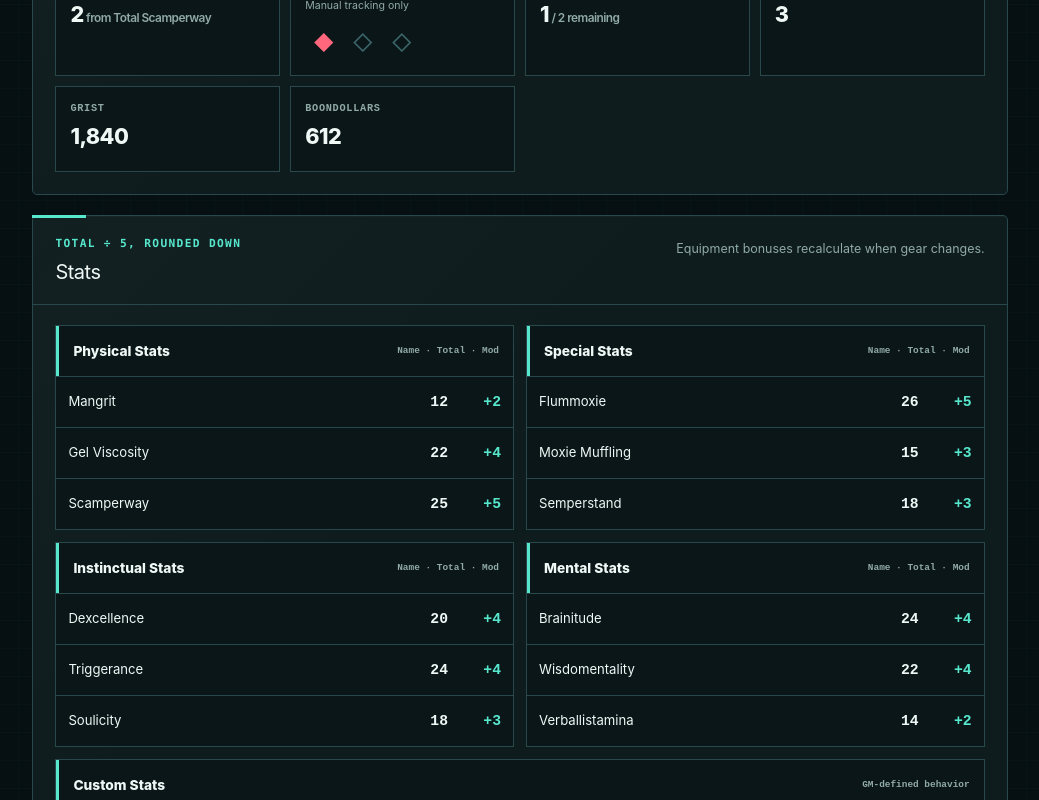
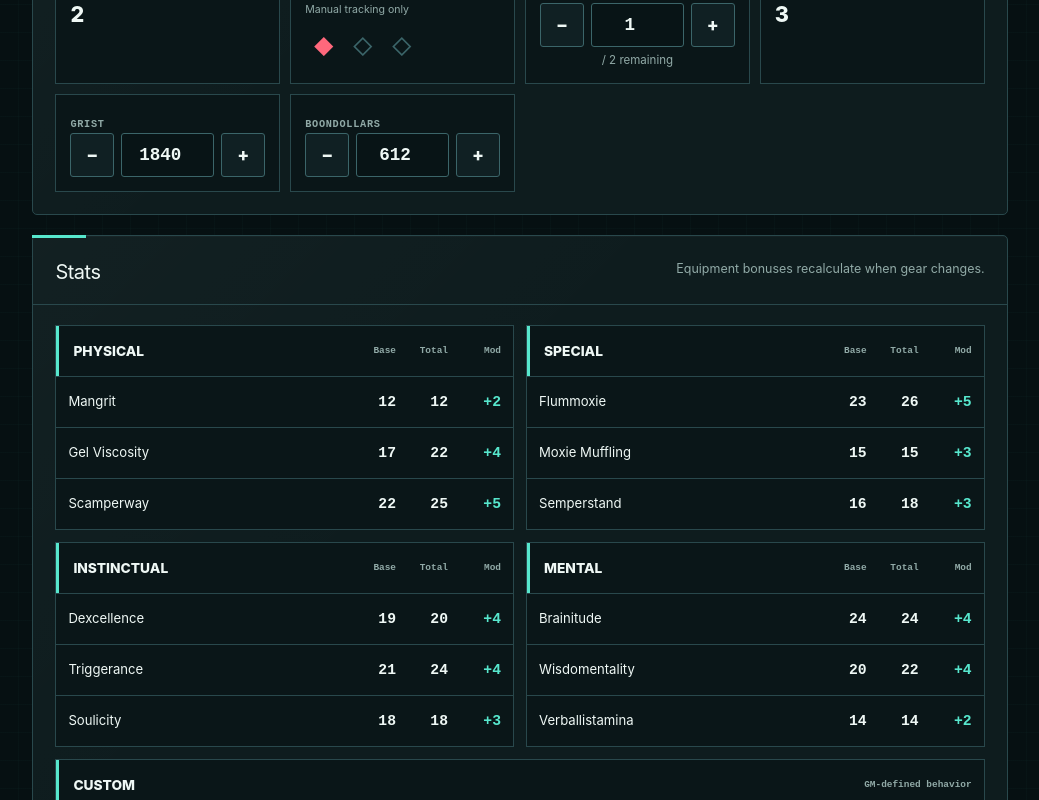
Before and after one commit to ncsexton/SburbCharacterDeck, a Next.js app: page / in a window 1280 px wide. Shown: the part 1060-1860 px from the top of the page, without its empty margins (234-1273 px from the left). Built offline with nearby package versions, Linux system fonts and the light colour scheme.

Commit message:
Refine character resources and stat display

```diff
--- a/app/SburbApp.tsx
+++ b/app/SburbApp.tsx
@@ -450,6 +450,92 @@ function ResourceReadout({
   );
 }
 
+function EditableResourceCard({
+  label,
+  value,
+  detail,
+  minimum = 0,
+  maximum = Number.POSITIVE_INFINITY,
+  onCommit,
+}: {
+  label: string;
+  value: number;
+  detail?: string;
+  minimum?: number;
+  maximum?: number;
+  onCommit: (value: number) => void;
+}) {
+  const [draft, setDraft] = useState(String(value));
+
+  useEffect(() => {
+    setDraft(String(value));
+  }, [value]);
+
+  const normalize = (nextValue: number) =>
+    Math.max(minimum, Math.min(maximum, Math.trunc(nextValue)));
+
+  const commitDraft = () => {
+    const parsed = Number(draft);
+    if (!Number.isFinite(parsed)) {
+      setDraft(String(value));
+      return;
+    }
+    const nextValue = normalize(parsed);
+    setDraft(String(nextValue));
+    onCommit(nextValue);
+  };
+
+  const adjust = (amount: number) => {
+    const nextValue = normalize(value + amount);
+    setDraft(String(nextValue));
+    onCommit(nextValue);
+  };
+
+  return (
+    <article className="resource-stepper editable-resource">
+      <div>
+        <label className="resource-label" htmlFor={`resource-${label}`}>
+          {label}
+        </label>
+        <div className="editable-resource-controls">
+          <button
+            type="button"
+            onClick={() => adjust(-1)}
+            aria-label={`Decrease ${label}`}
+            disabled={value <= minimum}
+          >
+            &minus;
+          </button>
+          <input
+            id={`resource-${label}`}
+            type="number"
+            min={minimum}
+            max={Number.isFinite(maximum) ? maximum : undefined}
+            value={draft}
+            onChange={(event) => setDraft(event.target.value)}
+            onBlur={commitDraft}
+            onKeyDown={(event) => {
+              if (event.key === "Enter") event.currentTarget.blur();
+            }}
+            aria-label={label}
+          />
+          <button
+            type="button"
+            onClick={() => adjust(1)}
+            aria-label={`Increase ${label}`}
+            disabled={value >= maximum}
+          >
+            +
+          </button>
+        </div>
+        {detail ? (
+          <span className="editable-resource-detail">{detail}</span>
+        ) : null}
+      </div>
+    </article>
+  );
+}
+
 function StrifeCounter({
   label,
   value,
@@ -529,15 +615,29 @@ function StatSection({
     .filter((definition) => definition.category === category)
     .sort((a, b) => a.displayOrder - b.displayOrder);
 
+  const getEquipmentEffects = (definitionId: string) =>
+    character.items
+      .filter((item) => item.equipped)
+      .flatMap((item) =>
+        item.statBonuses
+          .filter((bonus) => bonus.statDefinitionId === definitionId)
+          .map((bonus) => ({ label: item.name, amount: bonus.amount })),
+      );
+
   return (
-    <details className="stat-category" open>
-      <summary>
-        <span>{category} Stats</span>
-        <span className="summary-hint">Name · Total · Mod</span>
-      </summary>
+    <section className="stat-category">
+      <div className="stat-category-header">
+        <span>{category.toUpperCase()}</span>
+        <span className="stat-column-headings" aria-hidden="true">
+          <span>Base</span>
+          <span>Total</span>
+          <span>Mod</span>
+        </span>
+      </div>
       <div className="stat-list">
         {definitions.map((definition) => {
           const values = getStat(character, definition.id);
+          const equipmentEffects = getEquipmentEffects(definition.id);
           const stat = character.stats.find(
             (entry) => entry.definitionId === definition.id,
           );
@@ -545,55 +645,69 @@ function StatSection({
             <details className="stat-row" key={definition.id}>
               <summary>
                 <span className="stat-name">{definition.name}</span>
+                <span className="stat-base">{values.base}</span>
                 <span className="stat-total">{values.total}</span>
                 <span className="stat-mod">
                   {formatModifier(values.modifier)}
                 </span>
               </summary>
               <div className="stat-detail">
-                <p>{definition.description}</p>
-                <p className="muted-copy">{definition.uses.join(" · ")}</p>
-                <dl className="breakdown-grid">
-                  <div>
+                <dl className="stat-calculation">
+                  <div className="stat-calculation-base">
                     <dt>Base Stat</dt>
                     <dd>{values.base}</dd>
                   </div>
-                  <div>
-                    <dt>Equipment Bonus</dt>
-                    <dd>{formatModifier(values.equipment)}</dd>
-                  </div>
-                  <div>
-                    <dt>Other Persistent</dt>
-                    <dd>{formatModifier(values.other)}</dd>
-                  </div>
-                  <div>
-                    <dt>Temporary Modifier</dt>
-                    <dd>{formatModifier(values.temporary)}</dd>
-                  </div>
-                  <div>
-                    <dt>Penalties</dt>
-                    <dd>{values.penalty ? `−${values.penalty}` : "0"}</dd>
-                  </div>
-                  <div>
-                    <dt>Calculated Total</dt>
-                    <dd>{values.calculatedTotal}</dd>
-                  </div>
-                  <div>
-                    <dt>Total Stat</dt>
+                  {equipmentEffects.map((effect, index) => (
+                    <div key={`${effect.label}-${index}`}>
+                      <dt>{effect.label}</dt>
+                      <dd className={effect.amount < 0 ? "negative" : "positive"}>
+                        {formatModifier(effect.amount)}
+                      </dd>
+                    </div>
+                  ))}
+                  {values.other !== 0 ? (
+                    <div>
+                      <dt>Other Persistent</dt>
+                      <dd className={values.other < 0 ? "negative" : "positive"}>
+                        {formatModifier(values.other)}
+                      </dd>
+                    </div>
+                  ) : null}
+                  {values.temporary !== 0 ? (
+                    <div>
+                      <dt>Temporary Modifier</dt>
+                      <dd className={values.temporary < 0 ? "negative" : "positive"}>
+                        {formatModifier(values.temporary)}
+                      </dd>
+                    </div>
+                  ) : null}
+                  {values.penalty !== 0 ? (
+                    <div>
+                      <dt>Penalties</dt>
+                      <dd className="negative">{formatModifier(-values.penalty)}</dd>
+                    </div>
+                  ) : null}
+                  {values.overridden && stat?.manualTotalOverride !== undefined ? (
+                    <div className="stat-calculation-override">
+                      <dt>Manual Total Override</dt>
+                      <dd>= {stat.manualTotalOverride}</dd>
+                    </div>
+                  ) : null}
+                  <div className="stat-calculation-total">
+                    <dt>Stat Total</dt>
                     <dd>{values.total}</dd>
                   </div>
-                  <div>
-                    <dt>Stat Modifier</dt>
-                    <dd>{formatModifier(values.modifier)}</dd>
-                  </div>
-                  <div>
-                    <dt>Growth</dt>
-                    <dd>{stat?.growthFormula ?? "—"}</dd>
-                  </div>
                 </dl>
+                <div className="stat-reference-copy">
+                  <p>{definition.description}</p>
+                  <p className="muted-copy">{definition.uses.join(" · ")}</p>
+                  {stat?.growthFormula ? (
+                    <p className="stat-growth">Growth: {stat.growthFormula}</p>
+                  ) : null}
+                </div>
                 {values.overridden ? (
                   <p className="override-notice">
-                    Manual override active. Calculated values remain visible above.
+                    Manual override active.
                   </p>
                 ) : null}
                 <button
@@ -607,7 +721,7 @@ function StatSection({
           );
         })}
       </div>
-    </details>
+    </section>
   );
 }
 
@@ -1741,6 +1855,28 @@ export default function SburbApp() {
     );
   };
 
+  const updateIdentityResource = (
+    key: "grist" | "boondollars",
+    value: number,
+  ) => {
+    const nextValue = Math.max(0, Math.trunc(value));
+    if (nextValue === character.identity[key]) return;
+    const label = key === "grist" ? "Grist" : "Boondollars";
+    commit(
+      `${label} adjusted`,
+      {
+        resourceType: label,
+        operationType: "manual-adjustment",
+        previousValue: character.identity[key],
+        newValue: nextValue,
+        changeAmount: nextValue - character.identity[key],
+      },
+      (draft) => {
+        draft.identity[key] = nextValue;
+      },
+    );
+  };
+
   const openCharacterEditor = () => {
     setCharacterDraft(clone(character));
   };
@@ -2343,30 +2479,6 @@ export default function SburbApp() {
         Incoming damage
       </button>
       <button
-        className="button button-muted"
-        onClick={() => openAdjustment("hp-cost", 1)}
-      >
-        Pay HP cost
-      </button>
-      <button
-        className="button button-muted"
-        onClick={() => openAdjustment("pluck-cost", 1)}
-      >
-        Pay Pluck cost
-      </button>
-      <button
-        className="button button-muted"
-        onClick={() => openAdjustment("heal", 1)}
-      >
-        Heal
-      </button>
-      <button
-        className="button button-muted"
-        onClick={() => openAdjustment("pluck-restore", 1)}
-      >
-        Restore Pluck
-      </button>
-      <button
         className="button button-quiet"
         onClick={undoLast}
         disabled={!undoStack.length}
@@ -2385,8 +2497,16 @@ export default function SburbApp() {
           maximum={maximumHealth}
           tone="health"
           amountLabel="Health adjustment amount"
-          onSubtract={(amount) => openAdjustment("health-loss", amount)}
-          onAdd={(amount) => openAdjustment("heal", amount)}
+          onSubtract={(amount) =>
+            applyAdjustment(
+              { kind: "health-loss", amount },
+              false,
+              false,
+            )
+          }
+          onAdd={(amount) =>
+            applyAdjustment({ kind: "heal", amount }, false, false)
+          }
           onSet={() =>
             openAdjustment(
               "set-health",
@@ -2399,8 +2519,12 @@ export default function SburbApp() {
           current={character.resources.temporaryHealth}
           tone="temp"
           amountLabel="Temporary Health adjustment amount"
-          onSubtract={(amount) => openAdjustment("temp-remove", amount)}
-          onAdd={(amount) => openAdjustment("temp-gain", amount)}
+          onSubtract={(amount) =>
+            applyAdjustment({ kind: "temp-remove", amount }, false, false)
+          }
+          onAdd={(amount) =>
+            applyAdjustment({ kind: "temp-gain", amount }, false, false)
+          }
           onSet={() =>
             openAdjustment(
               "set-temp",
@@ -2414,8 +2538,12 @@ export default function SburbApp() {
           maximum={maximumPluck}
           tone="pluck"
           amountLabel="Pluck adjustment amount"
-          onSubtract={(amount) => openAdjustment("pluck-loss", amount)}
-          onAdd={(amount) => openAdjustment("pluck-restore", amount)}
+          onSubtract={(amount) =>
+            applyAdjustment({ kind: "pluck-loss", amount }, false, false)
+          }
+          onAdd={(amount) =>
+            applyAdjustment({ kind: "pluck-restore", amount }, false, false)
+          }
           onSet={() =>
             openAdjustment("set-pluck", character.resources.currentPluck)
           }
@@ -2430,28 +2558,33 @@ export default function SburbApp() {
       <ResourceReadout
         label="Maximum AP"
         value={maximumAP}
-        detail=" from Total Scamperway"
       />
       <DoomMarks
         value={character.resources.doomMarks}
         onChange={(value) => updateResource("doomMarks", value)}
       />
-      <ResourceReadout
+      <EditableResourceCard
         label="Short Rests"
         value={2 - character.resources.shortRestsUsed}
         detail=" / 2 remaining"
+        maximum={2}
+        onCommit={(remaining) =>
+          updateResource("shortRestsUsed", 2 - remaining)
+        }
       />
       <ResourceReadout
         label="Skill Points"
         value={character.identity.skillPoints}
       />
-      <ResourceReadout
+      <EditableResourceCard
         label="Grist"
-        value={formatNumber(character.identity.grist)}
+        value={character.identity.grist}
+        onCommit={(value) => updateIdentityResource("grist", value)}
       />
-      <ResourceReadout
+      <EditableResourceCard
         label="Boondollars"
-        value={formatNumber(character.identity.boondollars)}
+        value={character.identity.boondollars}
+        onCommit={(value) => updateIdentityResource("boondollars", value)}
       />
     </div>
   );
@@ -2564,7 +2697,6 @@ export default function SburbApp() {
         <section className="panel">
           <div className="panel-heading">
             <div>
-              <p className="eyebrow">Total ÷ 5, rounded down</p>
               <h2>Stats</h2>
             </div>
             <p>Equipment bonuses recalculate when gear changes.</p>
@@ -2579,11 +2711,11 @@ export default function SburbApp() {
               />
             ))}
           </div>
-          <details className="stat-category custom-stats" open>
-            <summary>
-              <span>Custom Stats</span>
+          <section className="stat-category custom-stats">
+            <div className="stat-category-header">
+              <span>CUSTOM</span>
               <span className="summary-hint">GM-defined behavior</span>
-            </summary>
+            </div>
             <div className="custom-stat-grid">
               {character.customStats
                 .slice()
@@ -2611,7 +2743,7 @@ export default function SburbApp() {
                   </article>
                 ))}
             </div>
-          </details>
+          </section>
         </section>
 
         <section className="panel backup-panel">
--- a/app/globals.css
+++ b/app/globals.css
@@ -800,7 +800,7 @@ a {
 
 .quick-action-grid {
   display: grid;
-  grid-template-columns: repeat(6, minmax(0, 1fr));
+  grid-template-columns: repeat(2, minmax(0, 1fr));
   gap: 8px;
   padding: 0 22px 22px;
 }
@@ -854,6 +854,59 @@ a {
   color: var(--muted);
   font-size: 0.55em;
   font-weight: 600;
+}
+
+.editable-resource {
+  align-items: flex-start;
+}
+
+.editable-resource > div {
+  width: 100%;
+}
+
+.editable-resource-controls {
+  display: grid;
+  grid-template-columns: 44px minmax(64px, 1fr) 44px;
+  align-items: center;
+  gap: 7px;
+}
+
+.editable-resource-controls button {
+  width: 44px;
+  min-width: 44px;
+  height: 44px;
+  border: 1px solid var(--line-strong);
+  border-radius: 3px;
+  background: #102023;
+  color: var(--text);
+  cursor: pointer;
+  font-size: 1.1rem;
+  font-weight: 800;
+}
+
+.editable-resource-controls button:disabled {
+  cursor: not-allowed;
+  opacity: 0.35;
+}
+
+.editable-resource-controls input {
+  width: 100%;
+  min-width: 0;
+  height: 44px;
+  border: 1px solid var(--line-strong);
+  border-radius: 3px;
+  background: #081416;
+  color: var(--text);
+  font: 800 1.1rem/1 ui-monospace, monospace;
+  text-align: center;
+}
+
+.editable-resource-detail {
+  display: block;
+  margin-top: 5px;
+  color: var(--muted);
+  font-size: 0.72rem;
+  text-align: center;
 }
 
 .stepper-controls {
@@ -929,13 +982,13 @@ details > summary::-webkit-details-marker {
   background: var(--bg-raised);
 }
 
-.stat-category > summary {
+.stat-category-header {
   display: flex;
   min-height: 50px;
   align-items: center;
   justify-content: space-between;
   gap: 12px;
-  padding: 11px 14px;
+  padding: 11px 12px 11px 14px;
   border-left: 3px solid var(--cyan);
   font-size: 0.86rem;
   font-weight: 800;
@@ -948,6 +1001,20 @@ details > summary::-webkit-details-marker {
   font-weight: 600;
 }
 
+.stat-column-headings {
+  display: grid;
+  width: 157px;
+  grid-template-columns: 52px 52px 53px;
+  color: var(--muted);
+  font-family: ui-monospace, monospace;
+  font-size: 0.59rem;
+  font-weight: 600;
+}
+
+.stat-column-headings > span {
+  text-align: right;
+}
+
 .stat-list {
   border-top: 1px solid var(--line);
 }
@@ -959,7 +1026,7 @@ details > summary::-webkit-details-marker {
 .stat-row > summary {
   display: grid;
   min-height: 50px;
-  grid-template-columns: minmax(0, 1fr) 62px 53px;
+  grid-template-columns: minmax(0, 1fr) 52px 52px 53px;
   align-items: center;
   padding: 0 12px;
   font-size: 0.82rem;
@@ -969,6 +1036,7 @@ details > summary::-webkit-details-marker {
   background: rgba(87, 231, 205, 0.05);
 }
 
+.stat-base,
 .stat-total,
 .stat-mod {
   font-family: ui-monospace, monospace;
@@ -993,34 +1061,72 @@ details > summary::-webkit-details-marker {
   line-height: 1.5;
 }
 
-.breakdown-grid {
-  display: grid;
-  grid-template-columns: repeat(3, minmax(0, 1fr));
-  gap: 1px;
-  margin: 14px 0;
-  background: var(--line);
-}
-
-.breakdown-grid > div {
-  display: flex;
-  min-height: 49px;
+.stat-calculation {
+  max-width: 520px;
+  margin: 0 0 14px;
+  border: 1px solid var(--line);
+  background: #0b1719;
+}
+
+.stat-calculation > div {
+  display: flex;
+  min-height: 42px;
   align-items: center;
   justify-content: space-between;
-  gap: 8px;
-  padding: 9px;
-  background: #0b1719;
-}
-
-.breakdown-grid dt {
-  color: var(--muted);
-  font-size: 0.62rem;
-}
-
-.breakdown-grid dd {
+  gap: 16px;
+  padding: 9px 11px;
+}
+
+.stat-calculation > div + div {
+  border-top: 1px solid var(--line);
+}
+
+.stat-calculation dt {
+  color: var(--muted-strong);
+  font-size: 0.74rem;
+}
+
+.stat-calculation dd {
   margin: 0;
   font-family: ui-monospace, monospace;
+  font-size: 0.82rem;
+  font-weight: 800;
+}
+
+.stat-calculation dd.positive {
+  color: var(--cyan);
+}
+
+.stat-calculation dd.negative {
+  color: var(--health);
+}
+
+.stat-calculation-base,
+.stat-calculation-total {
+  font-weight: 800;
+}
+
+.stat-calculation-total {
+  background: rgba(87, 231, 205, 0.06);
+}
+
+.stat-calculation-override {
+  color: var(--amber);
+}
+
+.stat-reference-copy {
+  margin-bottom: 12px;
+}
+
+.stat-reference-copy p {
+  margin-bottom: 6px;
   font-size: 0.76rem;
-  font-weight: 800;
+  line-height: 1.45;
+}
+
+.stat-growth {
+  color: var(--muted);
+  font-family: ui-monospace, monospace;
 }
 
 .override-notice {
@@ -2927,7 +3033,7 @@ details > summary::-webkit-details-marker {
   }
 
   .quick-action-grid {
-    grid-template-columns: repeat(3, minmax(0, 1fr));
+    grid-template-columns: repeat(2, minmax(0, 1fr));
   }
 
   .resource-grid {
```
Also changed, not shown: 1 other file (tests, documents, lock files or other folders).
